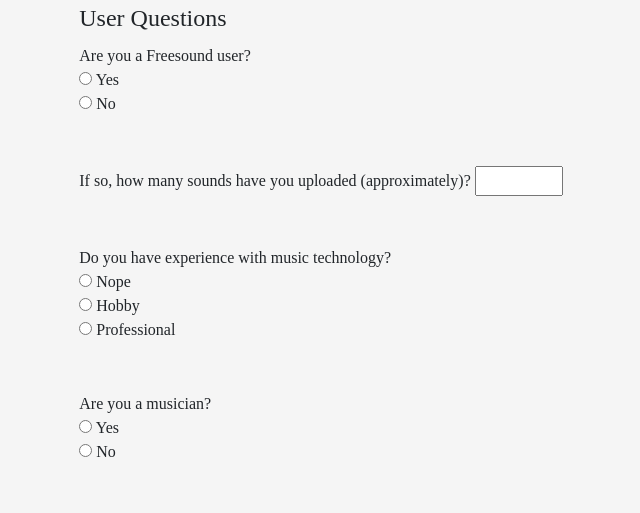
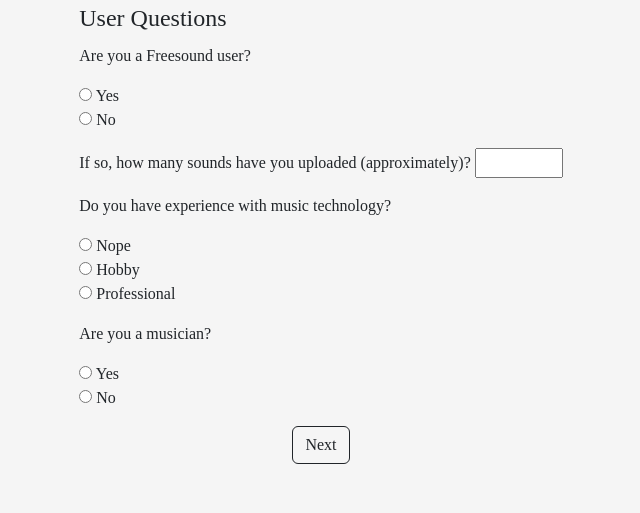
Before and after one commit to allholy/fs-exp_taxonomy, a Django app: page /classurvey/details/ in a window 1280 px wide. Shown: the top 513 px of the page, without its empty margins (319-959 px from the left). Run offline with Django 4.2, Linux system fonts and the light colour scheme.

Commit message:
user details form simplified

```diff
--- a/classurvey/templates/classurvey/user_details.html
+++ b/classurvey/templates/classurvey/user_details.html
@@ -7,12 +7,11 @@
   <fieldset>
     <legend>User Questions</legend>
 
-    {% for field in form %}
-    <div style="margin-bottom: 50px">
-      {{ field.label_tag }}
-      {{ field }}
+    {{ form.as_p}}
+
+    <div style="text-align: center;">
+    <input type="submit" class="btn btn-outline-dark" value="Next">
     </div>
-    {% endfor %}
   </fieldset>
 
 </form>
```
